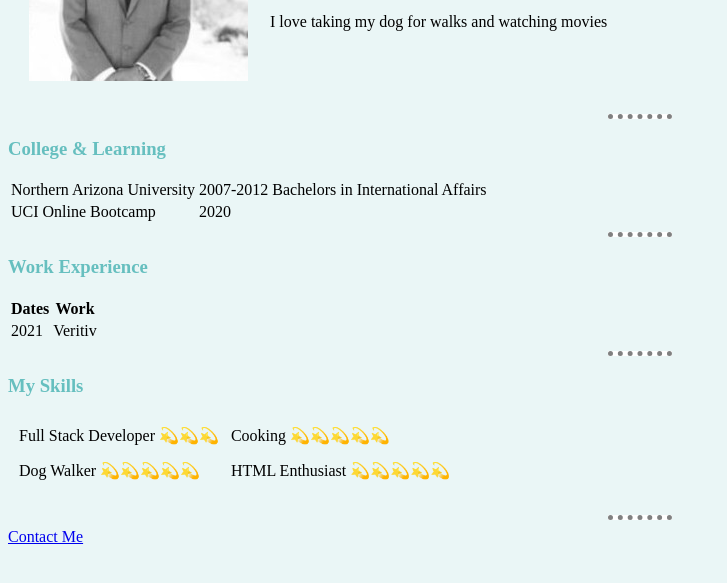
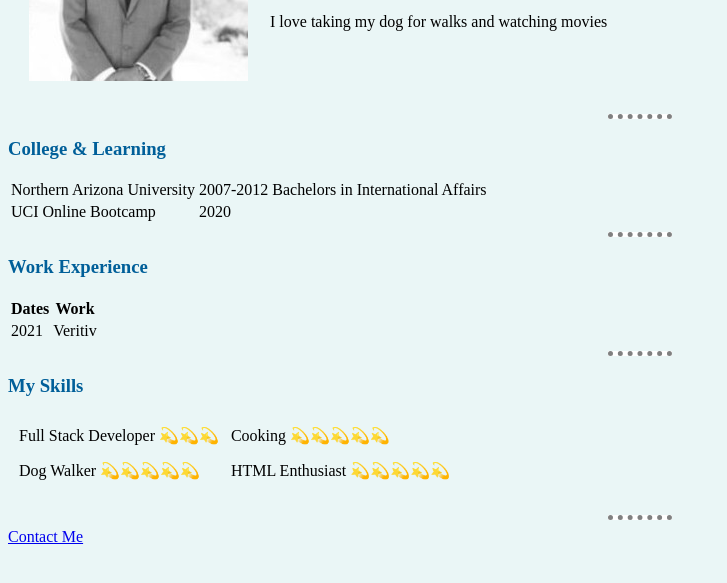
Before and after one commit to NPitroff/htmlCV, a plain HTML site: page index.html in a window 1280 px wide. Shown: the part 167-750 px from the top of the page, without its empty margins (0-727 px from the left). Drawn offline with Linux system fonts and the light colour scheme.

Commit message:
Changed h3 styles

```diff
--- a/css/styles.css
+++ b/css/styles.css
@@ -11,6 +11,10 @@ hr {
   width:5%;
 }
 
-h1, h3 {
+h1 {
   color: #66BFBF;
 }
+
+h3 {
+  color:#005F99;
+}
```
